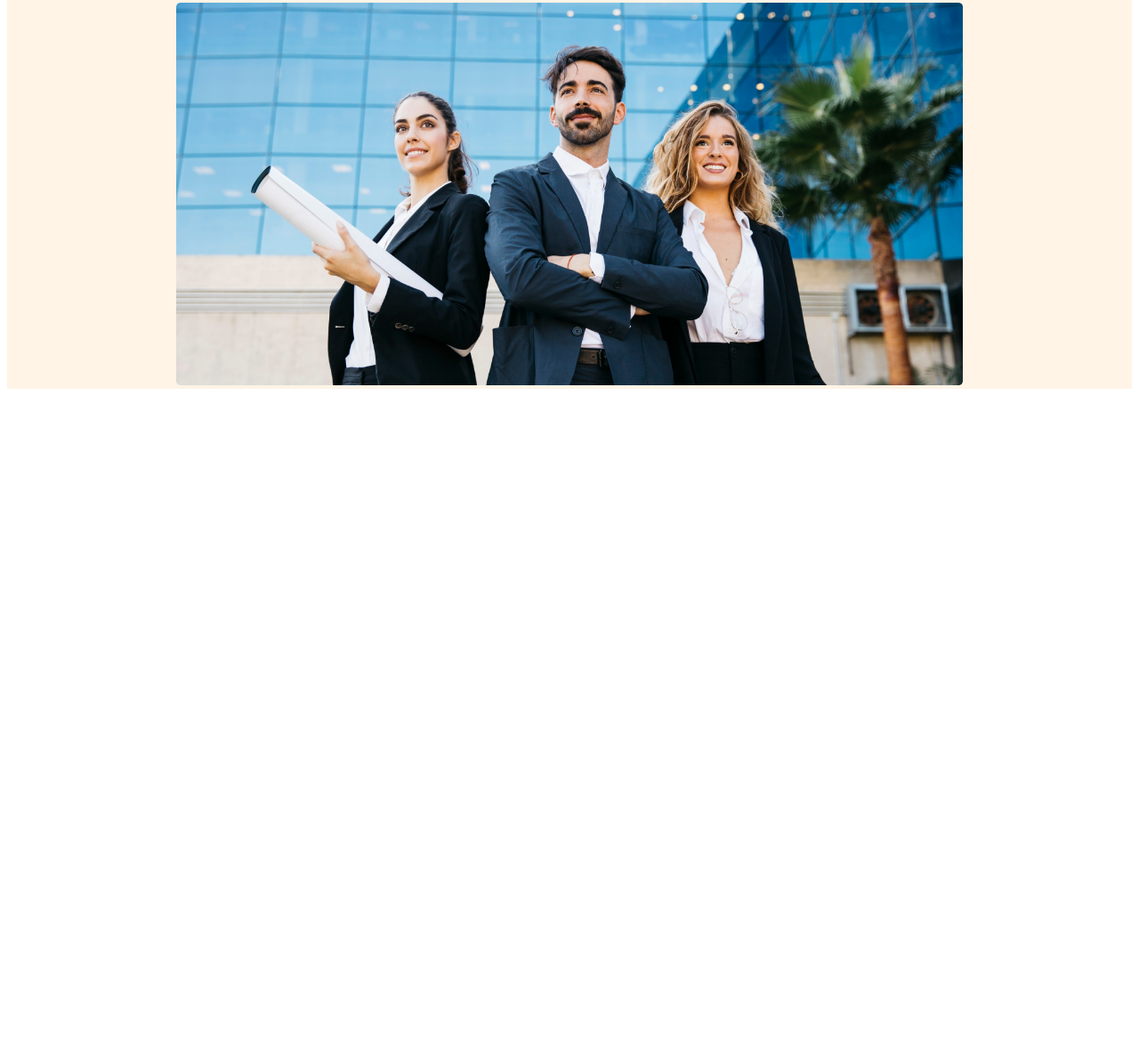
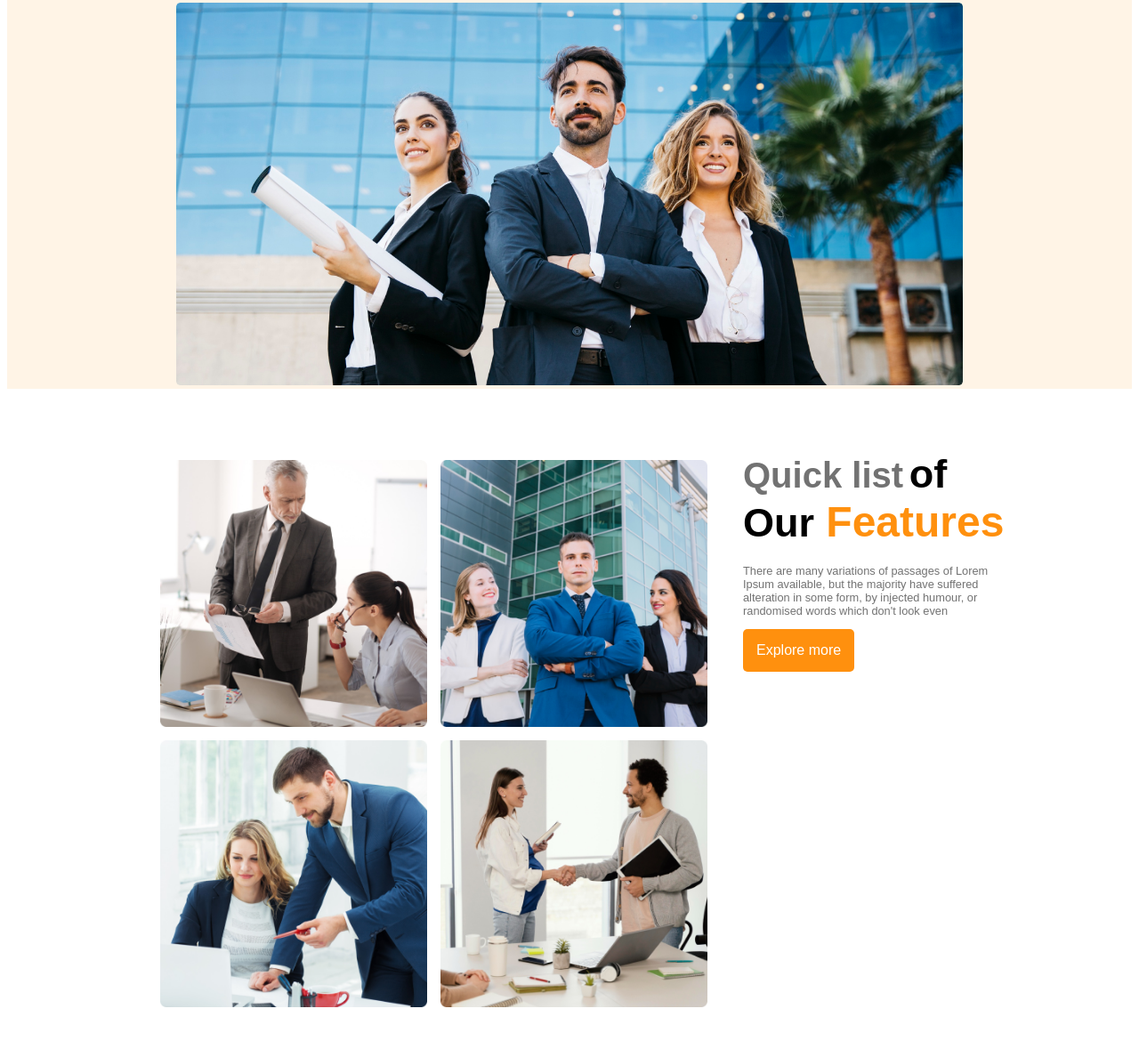
Before and after one commit to Mostafa-Mahim-Masrukh/g3-architect-website, a plain HTML site: page index.html in a window 1280 px wide. Shown: the part 448-1618 px from the top of the page at 89% size. Before the commit the page ends 905 px from the top, so only its background shows below. Drawn offline with Linux system fonts and the light colour scheme.

Commit message:
features_responsivness

```diff
--- a/index.html
+++ b/index.html
@@ -36,5 +36,30 @@
 </div>
 </header>
 
+
+<main>
+  <section class="teams display-flex">
+
+    <div class="team-images-container">
+        <img src="images/team1.png" alt="" class="team-image">
+        <img src="images/team2.png" alt="" class="team-image">
+        <img src="images/team3.png" alt="" class="team-image">
+        <img src="images/team4.png" alt="" class="team-image">
+    </div>
+    <div class="team-features">
+      <h1 class="team-features-title"><span id="quick-list-text" class="dark-3">Quick list</span> <span id="of-our-text"> of Our</span><span id="feature-text" class="primary-color"> Features</span></h3>
+      <p class="team-features-description dark-3">There are many variations of passages of Lorem Ipsum available, but the majority have suffered alteration in some form, by injected humour, or randomised words which don't look even</p>
+      <button class="primary-button">Explore more</button>
+    </div>
+
+  </section>
+</main>
+
+
+
+
+
+
+
 </body>
 </html>
--- a/styles/style.css
+++ b/styles/style.css
@@ -19,6 +19,13 @@
   color: #727272;
 }
 
+.primary-color{
+  color: #FF900E;
+}
+
+section{
+  margin-top: 50px;
+}
 
 .primary-button{
 background-color: #FF900E;
@@ -86,10 +93,56 @@ margin-right: 30px;
 }
 
 
+
+/* main-start */
+
+main{
+  max-width: 1000px;
+  margin: 0 auto;
+}
+
+.teams{
+
+}
+
+.team-image{
+  max-width: 300px;
+}
+
+.team-images-container{
+  display: grid;
+  grid-template-columns: repeat(2,1fr);
+  gap: 15px;
+  margin: 30px 40px;
+}
+
+span#quick-list-text {
+  font-size: 2.5rem;
+  font-weight: 600;
+}
+span#of-our-text {
+  font-size: 45px;
+}
+span#feature-text {
+  font-size: 3rem;
+  font-weight: 800;
+}
+p.team-features-description {
+  font-size: 1rem;
+  font-size: .8rem;
+  font-weight: lighter;
+}
 /* responsiveness media query*/
 
 @media screen and (max-width:576px) {
-  .navbar,.nav-links{
+  .navbar,.nav-links,.teams{
     flex-direction: column;
   }
+  .team-images-container{
+    grid-template-columns: repeat(1,1fr);
+  }
+  .team-features {
+    /* width: 80%; */
+    margin: 0 20px;
 }
+}
```
